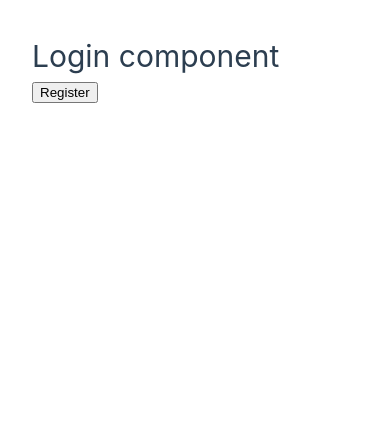
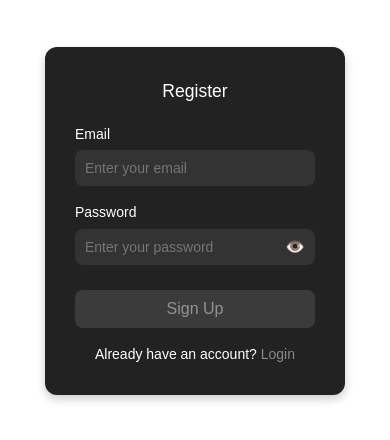
Before and after one commit to mentossez/take-notes-app, a Vue app: page /login in a window 390 px wide. Shown: the top 440 px of the page. Built offline with nearby package versions, Linux system fonts and the light colour scheme.

Commit message:
update, delete, login page, responsive design added

```diff
--- a/package.json
+++ b/package.json
@@ -14,7 +14,8 @@
     "bootstrap-icons": "^1.11.3",
     "firebase": "^11.3.1",
     "vue": "^3.5.13",
-    "vue-router": "^4.5.0"
+    "vue-router": "^4.5.0",
+    "vue-spinner": "^1.0.4"
   },
   "devDependencies": {
     "@vitejs/plugin-vue": "^5.2.1",
--- a/src/assets/main.css
+++ b/src/assets/main.css
@@ -5,4 +5,13 @@
   margin: 0 auto;
   padding: 2rem;
   font-weight: normal;
+  display: flex;
+  justify-content: center;
+  margin-top: 10%;
 }
+
+@media screen and (max-width: 768px) {
+  #app {
+    padding: 8px;
+  }
+}
--- a/src/components/Login.vue
+++ b/src/components/Login.vue
@@ -4,15 +4,23 @@ import { auth, db } from "../firebase";
 import { createUserWithEmailAndPassword, signInWithEmailAndPassword } from "firebase/auth";
 import { doc, setDoc } from "firebase/firestore";
 import { ref } from "vue";
+import PacmanLoader from 'vue-spinner/src/PacmanLoader.vue';
 
-const email = ref('akavathekar03@gmail.com');
-const password = ref('Sanliash');
+const email = ref('');
+const password = ref('');
+const isValidEmail = ref(true);
+const isValidForm = ref(false);
+const showPassword = ref(false);
+const showErrorMessage = ref(false);
+const errorMessage = ref(false);
+const isSignUp = ref(true);
+const showSpinner = ref(false);
 
-const registerUser = async () => {
+const validateUser = async (isExistingUser) => {
   try {
-    const login = true;
-
-    const userCredential = login ? await signInWithEmailAndPassword(auth, email.value, password.value) : await createUserWithEmailAndPassword(auth, email.value, password.value);
+    showErrorMessage.value = false;
+    showSpinner.value = true;
+    const userCredential = isExistingUser ? await signInWithEmailAndPassword(auth, email.value, password.value) : await createUserWithEmailAndPassword(auth, email.value, password.value);
     const user = userCredential.user;
     auth.currentUser = user;
 
@@ -20,16 +28,211 @@ const registerUser = async () => {
       email: email.value
     });
 
-    alert("User registered successfully!");
+    // showSpinner.value = false;
     router.push('/home');
 
   } catch (error) {
+    showErrorMessage.value = true;
+    if (error.message === 'Firebase: Error (auth/email-already-in-use).') {
+      errorMessage.value = 'User already present, please login!';
+    } else if (error.message === 'Firebase: Error (auth/invalid-credential).') {
+      errorMessage.value = 'Sorry, Email or Password is incorrect!';
+    } else if (error.message === 'Firebase: Password should be at least 6 characters (auth/weak-password).') {
+      errorMessage.value = 'Password should be at least 6 characters';
+    } else {
+      errorMessage.value = 'Oops! Something went wrong, please try again!';
+    }
+    // showSpinner.value = false;
     console.log(error);
   }
 };
+
+const checkIfValidForm = () => {
+  showErrorMessage.value = false;
+  validateEmail();
+  isValidForm.value = isValidEmail.value && password.value !== '';
+}
+
+const validateEmail = () => {
+  isValidEmail.value = /^[a-zA-Z0-9._%+-]+@[a-zA-Z0-9.-]+\.[a-zA-Z]{2,}$/.test(email.value) && email.value !== '';
+}
 </script>
 
 <template>
-    <h1>Login component</h1>
-    <button @click="registerUser">Register</button>
+  <div class="container" :class="showSpinner ? 'is-loading' : ''">
+    <h3 style="color: white; margin-bottom: 18px;">{{ isSignUp ? "Register" : "Login" }}</h3>
+
+    <!-- Email Input -->
+    <div class="input-group">
+      <label>Email</label>
+      <input type="email" placeholder="Enter your email" @keyup="checkIfValidForm" v-model="email" required />
+      <p class="error-message" v-if="!isValidEmail">Please enter valid email</p>
+    </div>
+
+    <!-- Password Input -->
+    <div class="input-group password-group">
+      <label>Password</label>
+      <input :type="showPassword ? 'text' : 'password'" placeholder="Enter your password" @keyup="checkIfValidForm"
+        v-model="password" required />
+      <span class="eye-icon" @click="showPassword = !showPassword">
+        {{ !showPassword ? '👁️' : '🙈' }}
+      </span>
+    </div>
+
+    <!-- Buttons -->
+    <button v-if="!isSignUp" @click="validateUser(true)" class="btn" :disabled="!isValidForm">
+      Login
+    </button>
+
+    <button v-if="isSignUp" @click="validateUser(false)" class="btn" :disabled="!isValidForm">
+      Sign Up
+    </button>
+    <p class="error-message font-14" style="margin-top: 12px; font-size: 12px;" v-if="showErrorMessage">{{ errorMessage
+    }}</p>
+    <!-- Toggle between Login and Register -->
+    <p v-if="!isSignUp" class="register-link">
+      Don't have an account? <a @click="isSignUp = true">Register</a>
+    </p>
+    <p v-if="isSignUp" class="register-link">
+      Already have an account? <a @click="isSignUp = false">Login</a>
+    </p>
+  </div>
+  <div v-if="showSpinner" class="pacman-spinner">
+    <PacmanLoader color="#007bff" />
+  </div>
+
 </template>
+
+<style scoped>
+* {
+  margin: 0;
+  padding: 0;
+  box-sizing: border-box;
+  font-family: Arial, sans-serif;
+}
+
+body {
+  background-color: #181818;
+  display: flex;
+  justify-content: center;
+  align-items: center;
+  height: 100vh;
+}
+
+.container {
+  background: #222;
+  padding: 30px;
+  border-radius: 12px;
+  box-shadow: 0 4px 10px rgba(0, 0, 0, 0.2);
+  width: 300px;
+  text-align: center;
+  justify-self: anchor-center;
+}
+
+.input-group {
+  margin-bottom: 15px;
+  text-align: left;
+}
+
+label {
+  color: white;
+  font-size: 14px;
+  display: block;
+  margin-bottom: 5px;
+}
+
+input {
+  width: 100%;
+  padding: 10px;
+  border: none;
+  border-radius: 8px;
+  background: #333;
+  color: white;
+  font-size: 14px;
+  outline: none;
+}
+
+input:focus {
+  border: 2px solid #555;
+}
+
+.error-message {
+  color: #ff4444;
+  font-size: 12px;
+  margin-top: 5px;
+}
+
+.font-14 {
+  font-size: 14px !important;
+}
+
+.btn {
+  width: 100%;
+  padding: 10px;
+  background: #444;
+  color: white;
+  font-size: 16px;
+  border: none;
+  border-radius: 8px;
+  cursor: pointer;
+  margin-top: 10px;
+  transition: background 0.3s ease;
+}
+
+.btn:disabled {
+  background: #555;
+  opacity: 0.5;
+  cursor: not-allowed;
+}
+
+.btn:hover {
+  background: #666;
+}
+
+.register-link {
+  margin-top: 15px;
+  color: white;
+  font-size: 14px;
+}
+
+.register-link a {
+  color: #888;
+  text-decoration: none;
+  cursor: pointer;
+}
+
+.register-link a:hover {
+  color: white;
+  text-decoration: underline;
+}
+
+.password-group {
+  position: relative;
+}
+
+.eye-icon {
+  position: absolute;
+  right: 10px;
+  top: 33px;
+  cursor: pointer;
+  color: white;
+  font-size: 16px;
+}
+
+.is-loading {
+  pointer-events: none;
+  opacity: 0.3;
+}
+
+.pacman-spinner {
+  display: flex;
+  align-items: center;
+  justify-content: center;
+  height: 100%;
+  width: 100%;
+  position: absolute !important;
+  left: 0;
+  top: 0;
+}
+
+</style>
--- a/src/components/NoteCard.vue
+++ b/src/components/NoteCard.vue
@@ -1,7 +1,5 @@
 <script setup>
 import { defineProps, defineEmits, ref } from 'vue';
-import { auth, db } from "../firebase";
-import { collection, addDoc } from "firebase/firestore";
 
 const props = defineProps({
     note: {
@@ -10,57 +8,24 @@ const props = defineProps({
     }
 });
 
-const noteObj = ref(props.note);
-
-const emit = defineEmits(['deleteNote']);
+const emit = defineEmits(['deleteNote', 'updateNote']);
 
 const deleteNote = (id) => {
     emit('deleteNote', id);
 }
 
-const saveNote = async () => {
-  try {
-    const user = auth.currentUser;
-    if (!user) {
-      errorMessage.value = "User not logged in!";
-      return;
-    }
-
-    const notesCollection = collection(db, `users/${user.uid}/notes`);
-
-    await addDoc(notesCollection, {
-      title: noteObj?.title ?? '',
-      description: noteObj?.description ?? '',
-    });
-
-    alert("Note saved!");
-  } catch (error) {
-    console.log(error);
-  }
-};
-
-const saveTitle = (title) => {
-    if (title !== noteObj.title) {
-        noteObj.title = title;
-        console.log(noteObj.title);
-    }
-}
-
-const saveDescription = (description) => {
-    if (description !== noteObj.description) {
-        noteObj.description = description;
-        console.log(noteObj.description);
-    }
+const updateNote = (note) => {
+    emit('updateNote', note);
 }
 
 </script>
 
 <template>
     <div class="note-card-main-container">
-        <input @focusout="saveTitle(note.title)" placeholder="Title" v-model="note.title">
-        <textarea @focusout="saveDescription(note.description)" placeholder="Start Writing Here" v-model="note.description">{{ note.description }}</textarea>
+        <input @focusout="updateNote(note)" placeholder="Title" v-model="note.title">
+        <textarea @focusout="updateNote(note)" placeholder="Start Writing Here"
+            v-model="note.description">{{ note.description }}</textarea>
         <span @click="deleteNote(note.id)" class="trash-button"><i class="bi bi-trash3-fill"></i></span>
-        <button @click="saveNote" >Save</button>
     </div>
 </template>
 
@@ -74,8 +39,27 @@ const saveDescription = (description) => {
     overflow: hidden;
 }
 
+@media screen and (max-width: 768px) {
+    .note-card-main-container {
+        width: 150px !important;
+        height: 230px !important;
+    }
+
+    textarea {
+        width: 78% !important;
+        height: 48% !important;
+        padding: 16px !important;
+    }
+
+    .trash-button {
+        bottom: -2px;
+    right: 4px;
+    font-size: 18px;
+    }
+}
+
 textarea {
-    width: 96% !important;
+    width: 96%;
     height: 74%;
     background: #faff69;
     padding: 15px;
@@ -111,6 +95,7 @@ input:focus {
     font-size: 20px;
     cursor: pointer;
 }
+
 .trash-button:hover {
     color: red;
 }
```
Also changed, not shown: src/components/Home.vue (+91 -19 lines), 1 other file (tests, documents, lock files or other folders).
